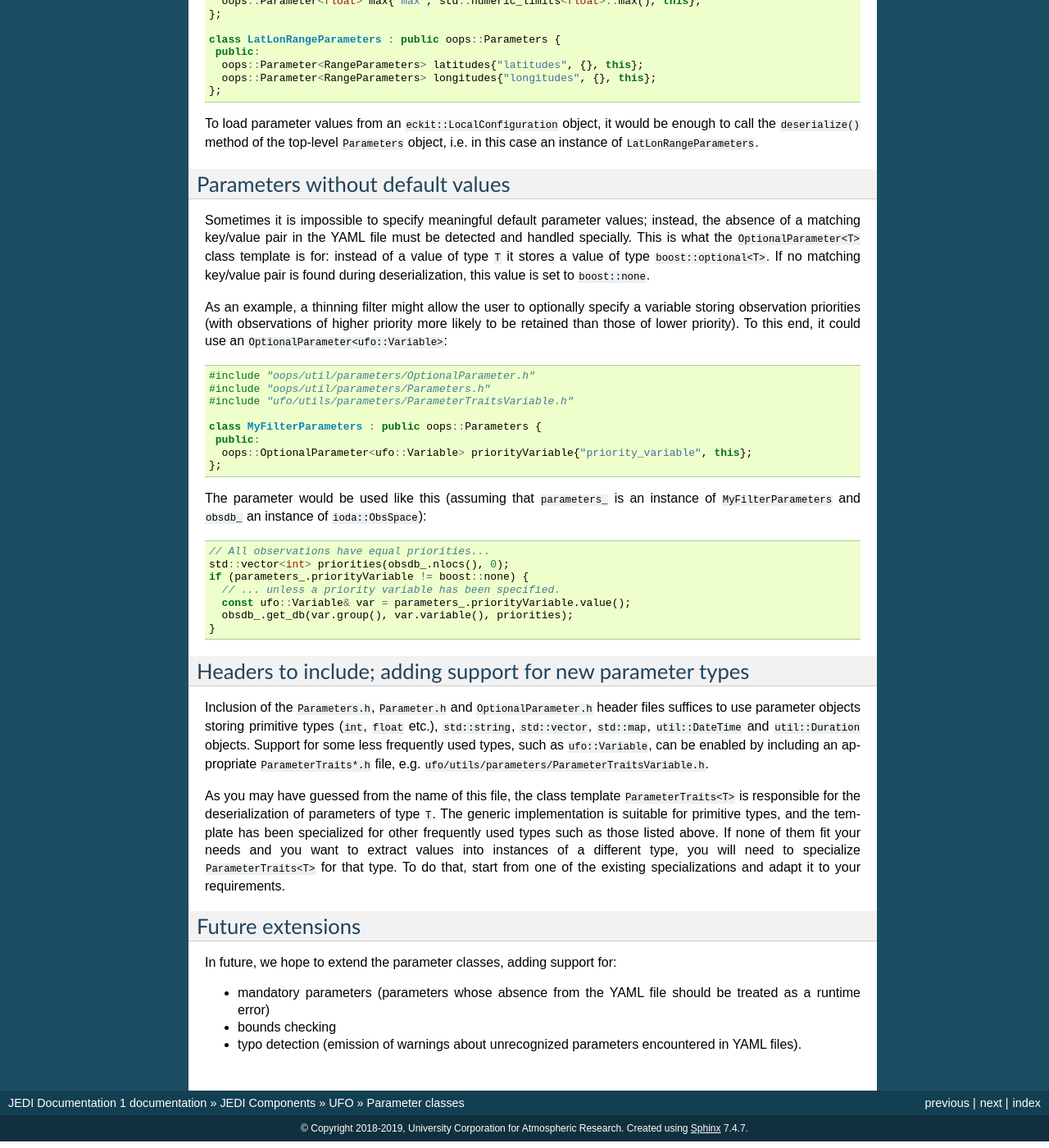
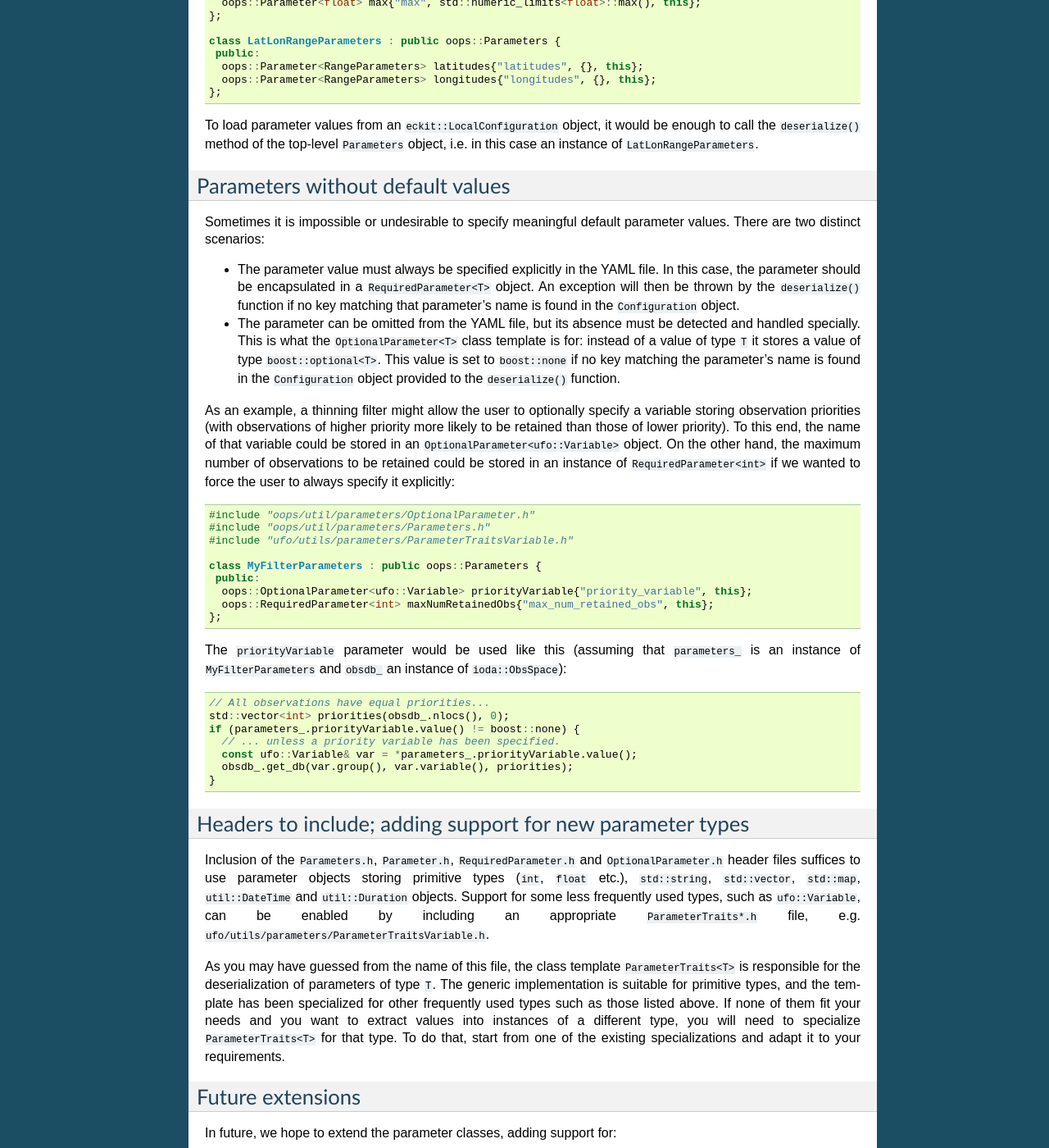
Before and after one commit to JCSDA/jedi-docs, a Sphinx documentation site: the page built from docs/jedi-components/ufo/parameters.rst, in a window 1280 px wide and 1400 px high, scrolled down 2056 px. Shown: the whole window at 82% size. Built offline with Sphinx 7.4.7, drawn with Linux system fonts in a browser that asks for light colours; some of the changed text lies outside the part shown.

Commit message:
Documentation of RequiredParameter (#195)
* Fixed errors in code demonstrating the use of OptionalParameter.

* Documented RequiredParameter.

* Added an example of the use of RequiredParameter.

Co-authored-by: mmiesch <miesch@ucar.edu>

```diff
--- a/docs/jedi-components/ufo/parameters.rst
+++ b/docs/jedi-components/ufo/parameters.rst
@@ -3,7 +3,7 @@
 Parameter classes
 =================
 
-The :code:`Parameter` and :code:`OptionalParameter` class templates can be used to automate extraction of parameters from :code:`eckit::Configuration` objects storing values loaded from YAML files. Compared to calling :code:`eckit::Configuration` methods directly, this has the following advantages:
+The :code:`Parameter`, :code:`RequiredParameter` and :code:`OptionalParameter` class templates can be used to automate extraction of parameters from :code:`eckit::Configuration` objects storing values loaded from YAML files. Compared to calling :code:`eckit::Configuration` methods directly, this has the following advantages:
 
 * It reduces code duplication (code using the :code:`eckit::Configuration` interface to build instances of specific types, such as :code:`util::DateTime` or :code:`std::map`, needs to be written only once)
 
@@ -16,7 +16,7 @@ Basic example
 
 To use the parameter classes in a new filter:
 
-1. Define a new class storing all parameters accepted by the filter as :code:`Parameter` or :code:`OptionalParameter` objects. The class needs to inherit from the :code:`Parameters` class. For example, suppose your filter can be configured using this YAML snippet:
+1. Define a new class storing all parameters accepted by the filter as :code:`Parameter`, :code:`RequiredParameter` or :code:`OptionalParameter` objects. The class needs to inherit from the :code:`Parameters` class. For example, suppose your filter can be configured using this YAML snippet:
 
    .. code:: yaml
 
@@ -121,9 +121,13 @@ To load parameter values from an :code:`eckit::LocalConfiguration` object, it wo
 Parameters without default values
 ---------------------------------
 
-Sometimes it is impossible to specify meaningful default parameter values; instead, the absence of a matching key/value pair in the YAML file must be detected and handled specially. This is what the :code:`OptionalParameter<T>` class template is for: instead of a value of type :code:`T` it stores a value of type :code:`boost::optional<T>`. If no matching key/value pair is found during deserialization, this value is set to :code:`boost::none`.
+Sometimes it is impossible or undesirable to specify meaningful default parameter values. There are two distinct scenarios:
 
-As an example, a thinning filter might allow the user to optionally specify a variable storing observation priorities (with observations of higher priority more likely to be retained than those of lower priority). To this end, it could use an :code:`OptionalParameter<ufo::Variable>`:
+- The parameter value must always be specified explicitly in the YAML file. In this case, the parameter should be encapsulated in a :code:`RequiredParameter<T>` object. An exception will then be thrown by the :code:`deserialize()` function if no key matching that parameter's name is found in the :code:`Configuration` object.
+
+- The parameter can be omitted from the YAML file, but its absence must be detected and handled specially. This is what the :code:`OptionalParameter<T>` class template is for: instead of a value of type :code:`T` it stores a value of type :code:`boost::optional<T>`. This value is set to :code:`boost::none` if no key matching the parameter's name is found in the :code:`Configuration` object provided to the :code:`deserialize()` function.
+
+As an example, a thinning filter might allow the user to optionally specify a variable storing observation priorities (with observations of higher priority more likely to be retained than those of lower priority). To this end, the name of that variable could be stored in an :code:`OptionalParameter<ufo::Variable>` object. On the other hand, the maximum number of observations to be retained could be stored in an instance of :code:`RequiredParameter<int>` if we wanted to force the user to always specify it explicitly:
 
 .. code:: c++
 
@@ -134,24 +138,26 @@ As an example, a thinning filter might allow the user to optionally specify a va
   class MyFilterParameters : public oops::Parameters {
    public:
     oops::OptionalParameter<ufo::Variable> priorityVariable{"priority_variable", this};
+    oops::RequiredParameter<int> maxNumRetainedObs{"max_num_retained_obs", this};
   };
 
-The parameter would be used like this (assuming that :code:`parameters_` is an instance of :code:`MyFilterParameters` and :code:`obsdb_` an instance of :code:`ioda::ObsSpace`):
+The :code:`priorityVariable` parameter would be used like this (assuming that :code:`parameters_` is an instance of :code:`MyFilterParameters` and :code:`obsdb_` an instance of :code:`ioda::ObsSpace`):
 
 .. code:: c++
 
   // All observations have equal priorities...
   std::vector<int> priorities(obsdb_.nlocs(), 0);
-  if (parameters_.priorityVariable != boost::none) {
+  if (parameters_.priorityVariable.value() != boost::none) {
     // ... unless a priority variable has been specified.
-    const ufo::Variable& var = parameters_.priorityVariable.value();
+    const ufo::Variable& var = *parameters_.priorityVariable.value();
     obsdb_.get_db(var.group(), var.variable(), priorities);
   }
+
 
 Headers to include; adding support for new parameter types
 ----------------------------------------------------------
 
-Inclusion of the :code:`Parameters.h`, :code:`Parameter.h` and :code:`OptionalParameter.h` header files suffices to use parameter objects storing primitive types (:code:`int`, :code:`float` etc.), :code:`std::string`, :code:`std::vector`, :code:`std::map`, :code:`util::DateTime` and :code:`util::Duration` objects. Support for some less frequently used types, such as :code:`ufo::Variable`, can be enabled by including an appropriate :code:`ParameterTraits*.h` file, e.g. :code:`ufo/utils/parameters/ParameterTraitsVariable.h`.
+Inclusion of the :code:`Parameters.h`, :code:`Parameter.h`, :code:`RequiredParameter.h` and :code:`OptionalParameter.h` header files suffices to use parameter objects storing primitive types (:code:`int`, :code:`float` etc.), :code:`std::string`, :code:`std::vector`, :code:`std::map`, :code:`util::DateTime` and :code:`util::Duration` objects. Support for some less frequently used types, such as :code:`ufo::Variable`, can be enabled by including an appropriate :code:`ParameterTraits*.h` file, e.g. :code:`ufo/utils/parameters/ParameterTraitsVariable.h`.
 
 As you may have guessed from the name of this file, the class template :code:`ParameterTraits<T>` is responsible for the deserialization of parameters of type :code:`T`. The generic implementation is suitable for primitive types, and the template has been specialized for other frequently used types such as those listed above. If none of them fit your needs and you want to extract values into instances of a different type, you will need to specialize :code:`ParameterTraits<T>` for that type. To do that, start from one of the existing specializations and adapt it to your requirements.
 
@@ -160,8 +166,6 @@ Future extensions
 
 In future, we hope to extend the parameter classes, adding support for:
 
-* mandatory parameters (parameters whose absence from the YAML file should be treated as a runtime error)
-
 * bounds checking
 
 * typo detection (emission of warnings about unrecognized parameters encountered in YAML files).
```
